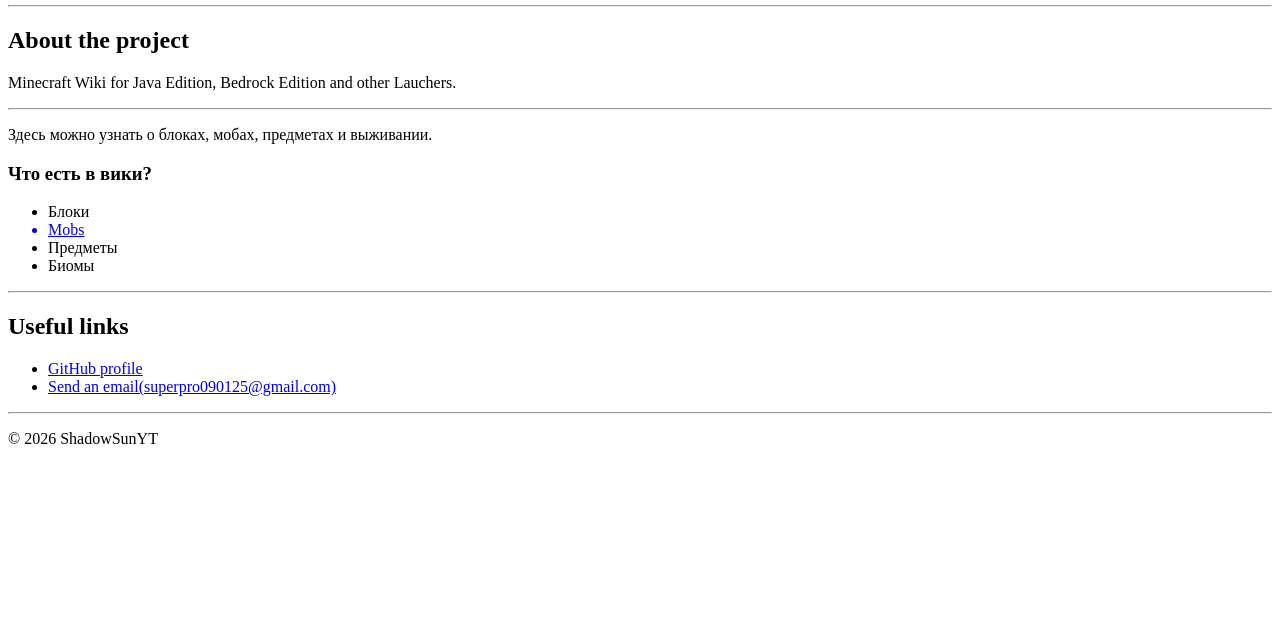
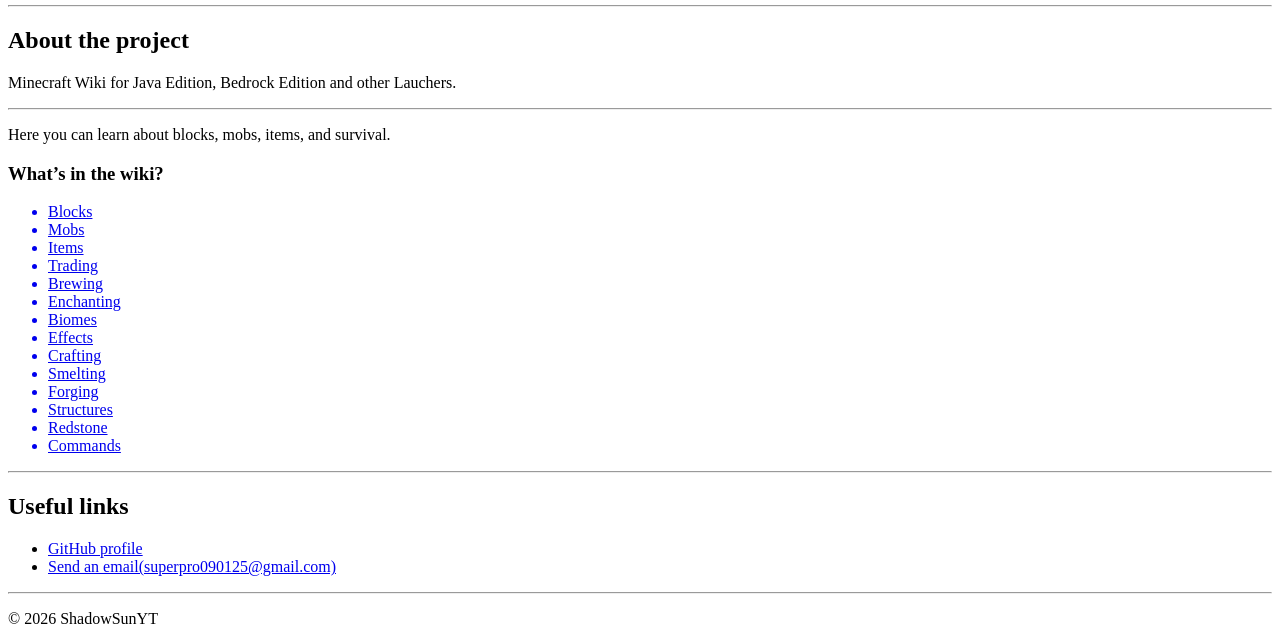
Before and after one commit to ShadowSunPRO/All-about-Minecraft, a plain HTML site: page index.html in a window 1280 px wide. Shown: the part 200-844 px from the top of the page. Before the commit the page ends 800 px from the top, so only its background shows below. Drawn offline with Linux system fonts and the light colour scheme.

Commit message:
Добавили изменения

```diff
--- a/index.html
+++ b/index.html
@@ -28,13 +28,24 @@
     </section>
 
   <section>
-    <p>Здесь можно узнать о блоках, мобах, предметах и выживании.</p>
-    <h3>Что есть в вики?</h3>
+    <p>Here you can learn about blocks, mobs, items, and survival.</p>
+    <h3>What’s in the wiki?</h3>
     <ul>
-      <li>Блоки</li>
+      <a href="Blocks.html"><li>Blocks</li></a>
       <a href="Mobs.html"><li>Mobs</li></a>
-      <li>Предметы</li>
-      <li>Биомы</li>
+      <a href="Items.html"><li>Items</li></a>
+      <a href="Trading.html"><li>Trading</li></a>
+      <a href="Brewing.html"><li>Brewing</li></a>
+      <a href="Enchanting.html"><li>Enchanting</li></a>
+      <a href="Biomes.html"><li>Biomes</li></a>
+      <a href="Effects.html"><li>Effects</li></a>
+      <a href="Crafting.html"><li>Crafting</li></a>
+      <a href="Smelting.html"><li>Smelting</li></a>
+      <a href="Forging.html"><li>Forging</li></a>
+      <a href="Structures.html"><li>Structures</li></a>
+      <a href="Redstone.html"><li>Redstone</li></a>
+      <a href="Commands.html"><li>Commands</li></a>
+
     </ul>
     <hr>
   </section>
```
Also changed, not shown: Biomes.html (added), Blocks.html (added), Brewing.html (added), Comands.html (added), Crafting.html (added), Effects.html (added), Enchanting.html (added), Forging.html (added), Items.html (added), Redstone.html (added), Smelting.html (added), Structures.html (added), Trading.html (added).
